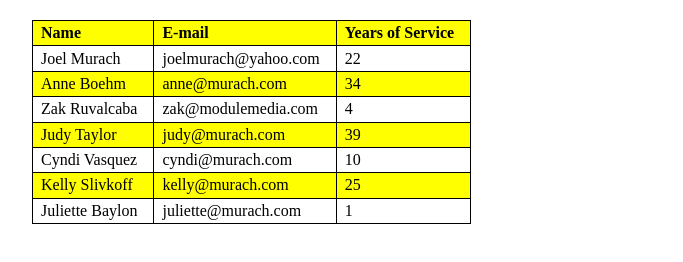
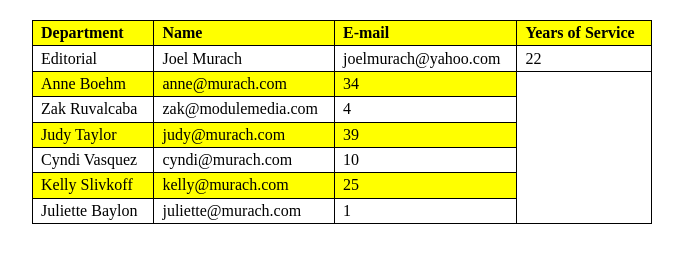
Before and after one commit to demirciAhmet/Responsive-Web-Design, a plain HTML site: page Activity2.html in a window 1280 px wide. Shown: the whole page, without its empty margins (253-936 px from the left). Drawn offline with Linux system fonts and the light colour scheme.

Commit message:
some data addition

```diff
--- a/Activity2.html
+++ b/Activity2.html
@@ -12,6 +12,7 @@
 	<table>
 		<thead>
 			<tr>
+				<th>Department</th>
 				<th>Name</th>
 				<th>E-mail</th>
 				<th class="right">Years of Service</th>
@@ -19,11 +20,13 @@
 		</thead>
 		<tbody>
 			<tr>
+				<td>Editorial</td>
 				<td>Joel Murach</td>
 				<td>joelmurach@yahoo.com</td>
 				<td class="right">22</td>
 			</tr>
 			<tr>
+
 				<td>Anne Boehm</td>
 				<td>anne@murach.com</td>
 				<td class="right">34</td>
```
